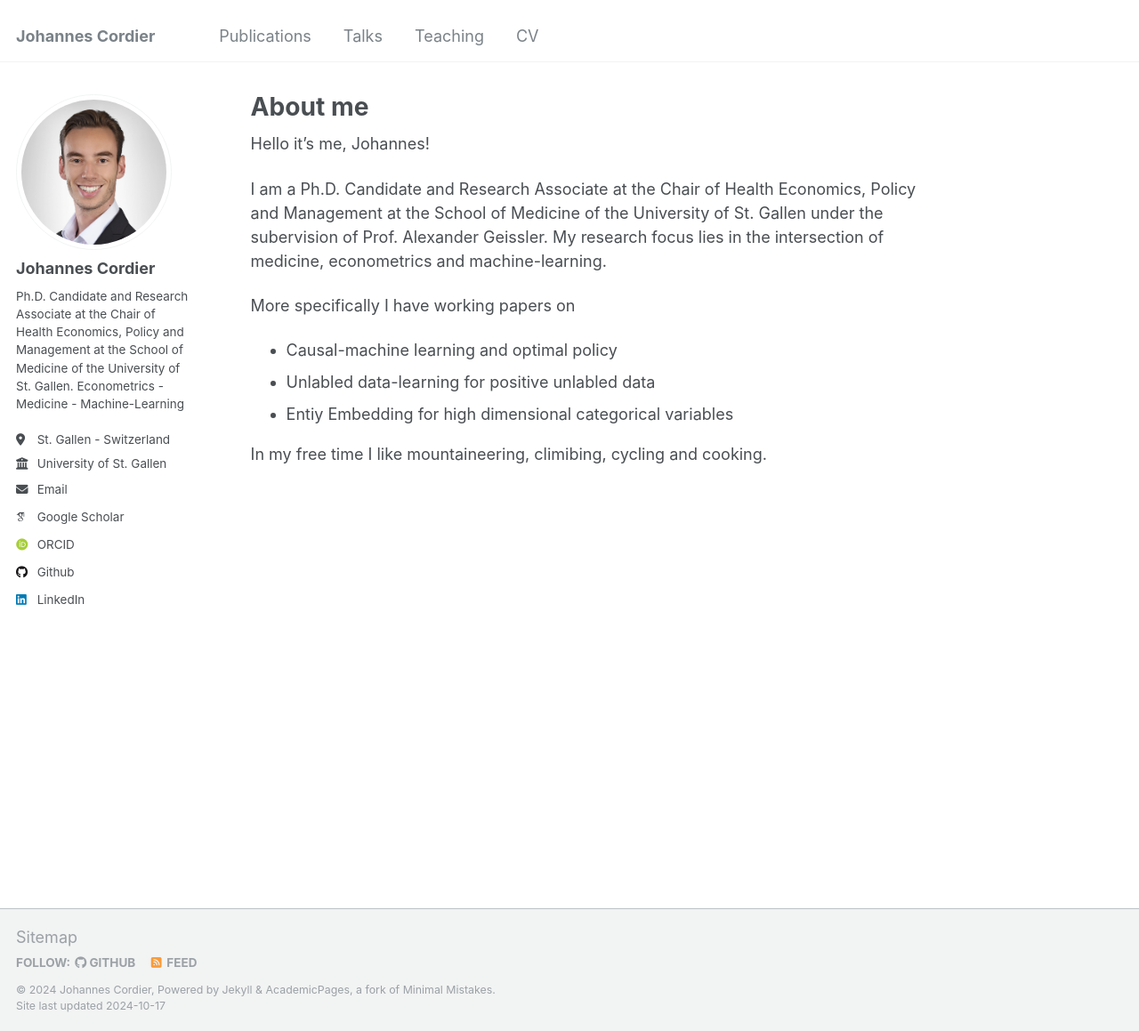
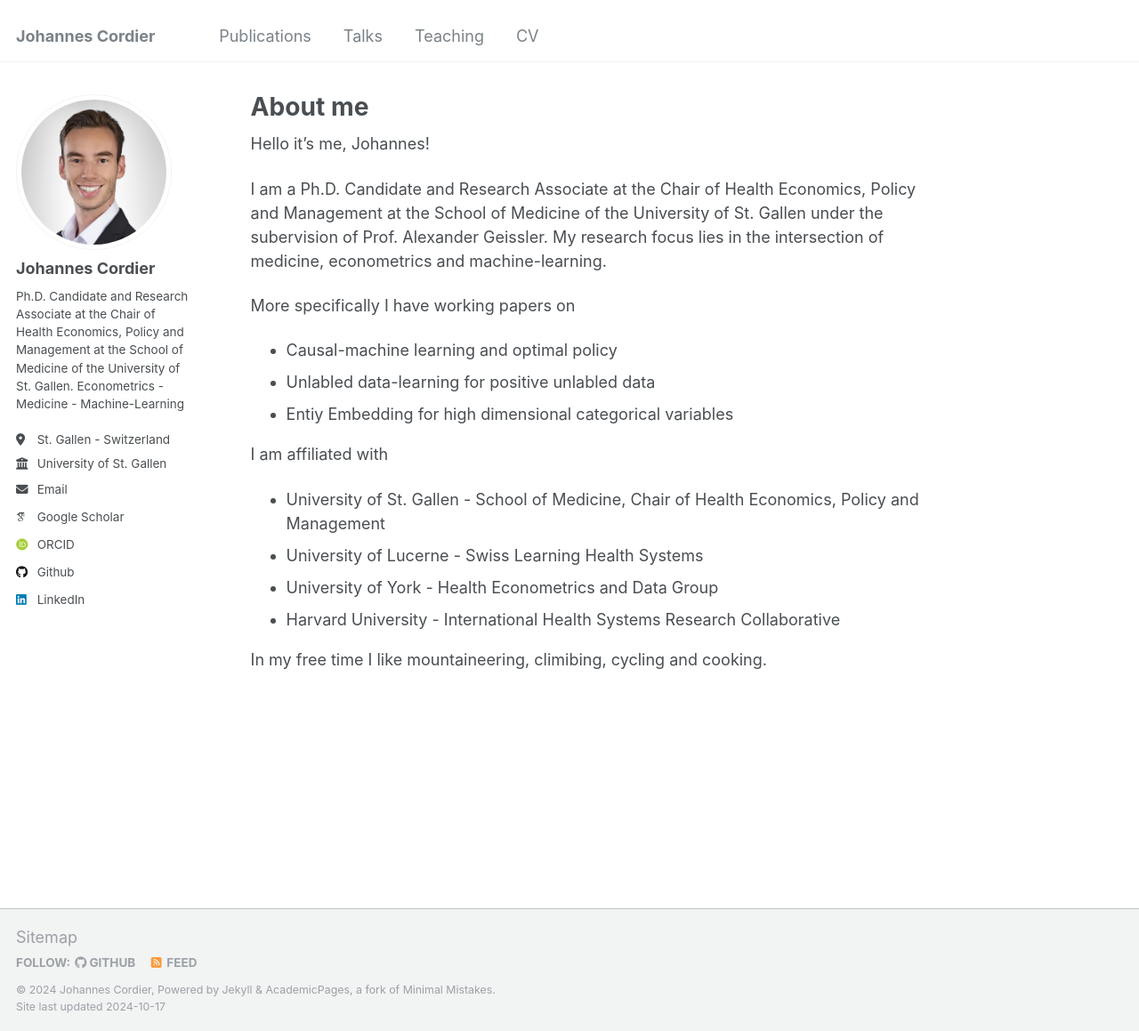
Before and after one commit to johannescordier/johannescordier.github.io, a Jekyll site: the page built from _pages/about.md, in a window 1280 px wide and 1159 px high. Shown: the whole window at 89% size. Built offline with Jekyll 4.4.1, drawn with Linux system fonts in a browser that asks for light colours; some web fonts are replaced.

Commit message:
Update about.md

```diff
--- a/_pages/about.md
+++ b/_pages/about.md
@@ -17,4 +17,10 @@ More specifically I have working papers on
 * Unlabled data-learning for positive unlabled data
 * Entiy Embedding for high dimensional categorical variables
 
+I am affiliated with
+* University of St. Gallen - School of Medicine, Chair of Health Economics, Policy and Management
+* University of Lucerne - Swiss Learning Health Systems
+* University of York - Health Econometrics and Data Group
+* Harvard University - International Health Systems Research Collaborative
+
 In my free time I like mountaineering, climibing, cycling and cooking.
```
